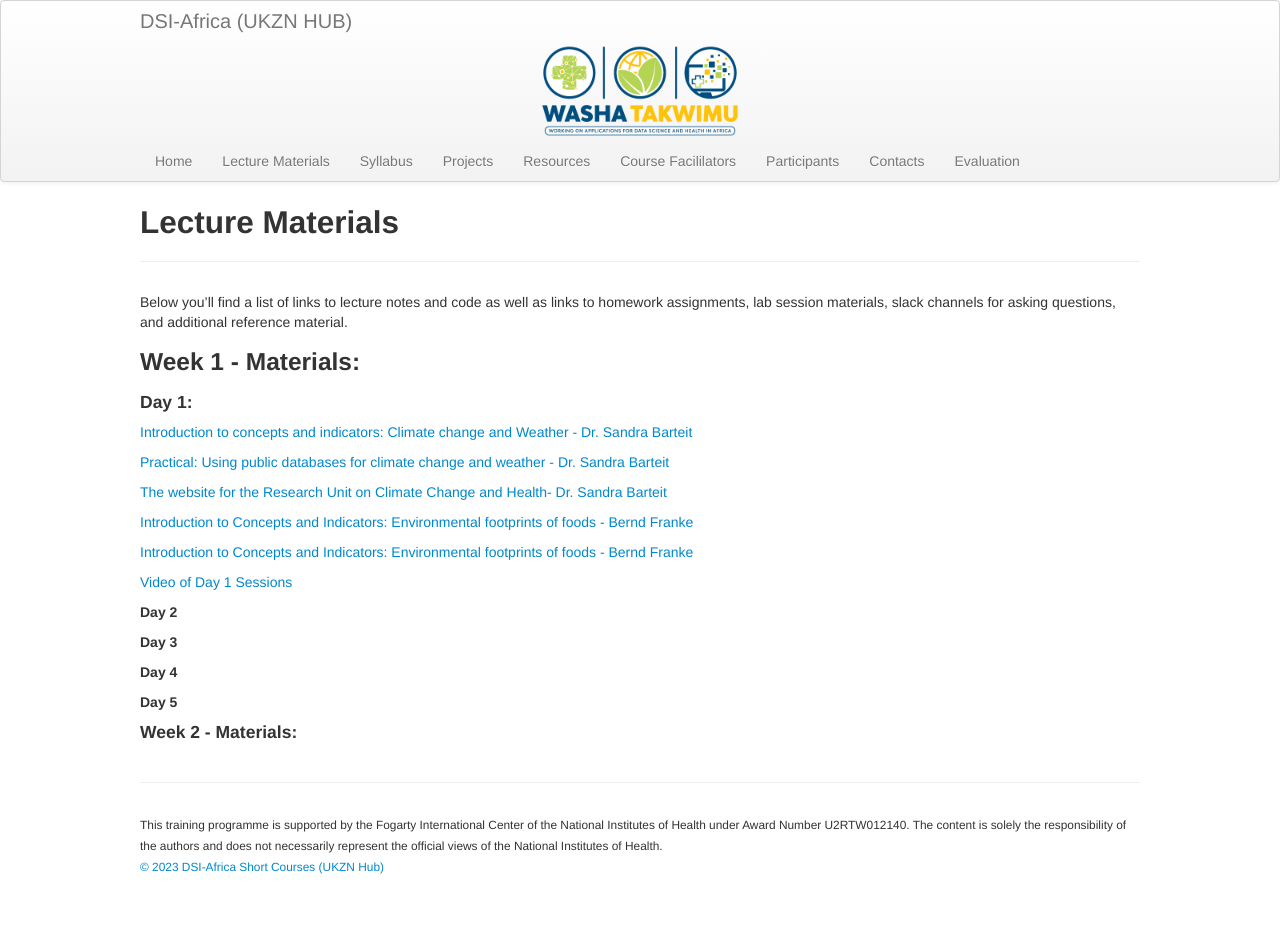
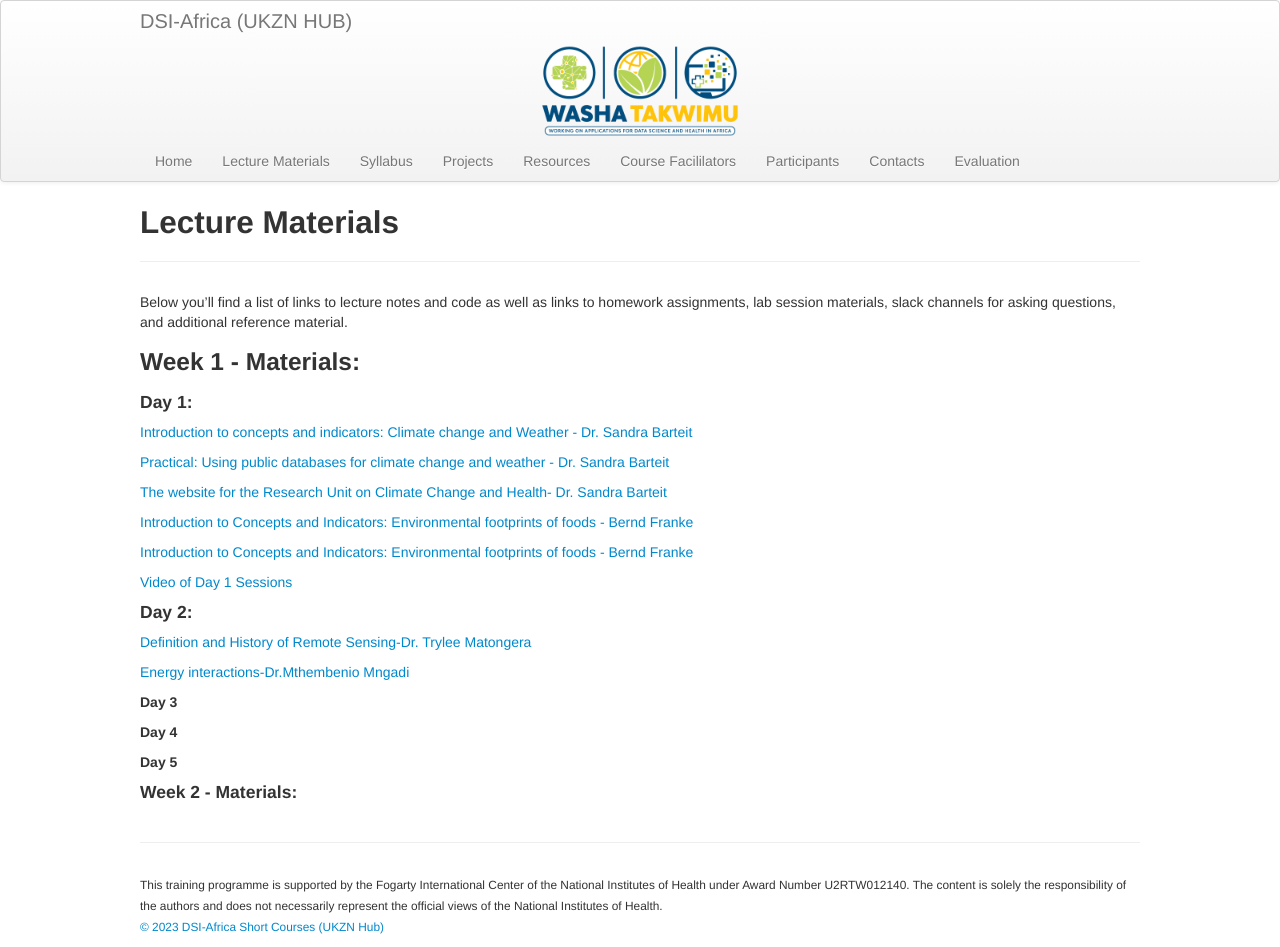
Before and after one commit to ccfscourseukzn/ccfscourseukzn.github.io, a Jekyll site: the page built from pages/lectures.md, in a window 1280 px wide. Built offline with Jekyll 4.4.1, drawn with Linux system fonts in a browser that asks for light colours; before the commit the page ends 900 px from its top, so only the background shows below that.

Commit message:
Update lectures.md

```diff
--- a/pages/lectures.md
+++ b/pages/lectures.md
@@ -20,9 +20,15 @@ Below you'll find a list of links to lecture notes and code as well as links to
 
 <a href="https://ccfscourseukzn.github.io/PDFLectures/Bernd Franke_Base Carbone - données V18.1.xlsx" download> Introduction to Concepts and Indicators: Environmental footprints of foods - Bernd Franke</a> <br>
 
-<a href="https://harvard.zoom.us/rec/share/Ze2JowCeZBwvbeH-epTlpBdyw0jlEY3n7VDmHm-JhuPhqIzpMkOqiRMYlLXyA46X.kd9ZTtfso6czoxrw?startTime=1688971304000" > Video of Day 1 Sessions</a> <br>
+<a href="https://harvard.zoom.us/rec/share/Ze2JowCeZBwvbeH-epTlpBdyw0jlEY3n7VDmHm-JhuPhqIzpMkOqiRMYlLXyA46X.kd9ZTtfso6czoxrw?startTime=1688971304000" > Video of Day 1 Sessions</a> <be>
 
-##### Day 2
+<h4> Day 2: </h4>
+<a href="https://ccfscourseukzn.github.io/PDFLectures/History of remote sensing.pptx" download> Definition and History of Remote Sensing-Dr. Trylee Matongera</a> <br>
+
+<a href="https://ccfscourseukzn.github.io/PDFLectures/Energy interaction.pptx" download> Energy interactions-Dr.Mthembenio Mngadi</a> <br>
+
+
+
 
 ##### Day 3
 
```
